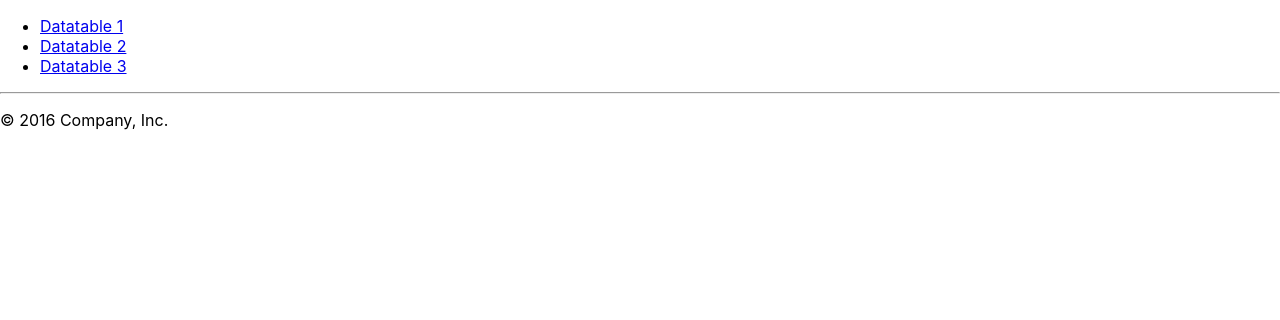
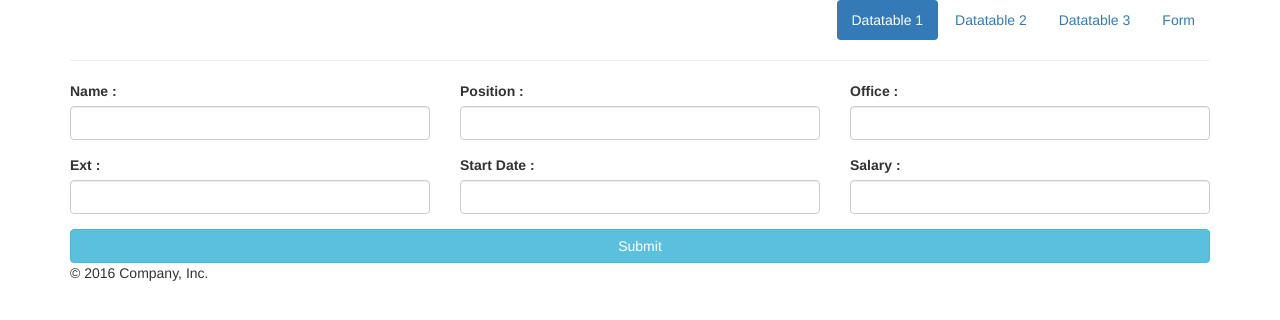
Before and after one commit to honestworker/react-datatable, a React (Create React App) app: page /#/form in a window 1280 px wide. Shown: the top 320 px of the page. Built offline with nearby package versions, Linux system fonts and the light colour scheme.

Commit message:
Add Form

```diff
--- a/public/index.html
+++ b/public/index.html
@@ -33,6 +33,7 @@
             </li>
             <li role="presentation"><a href="#/table2">Datatable 2</a></li>
             <li role="presentation"><a href="#/table3">Datatable 3</a></li>
+            <li role="presentation"><a href="#/form">Form</a></li>
           </ul>
         </nav>
       </div>
--- a/src/Routes.js
+++ b/src/Routes.js
@@ -1,33 +1,28 @@
-import React, { Suspense, lazy } from 'react';
-import { withRouter, Switch, Route, Redirect } from 'react-router-dom';
-// import { TransitionGroup, CSSTransition } from 'react-transition-group';
-
-/* loader component for Suspense*/
-// import PageLoader from './components/Common/PageLoader';
-
-// import Base from './components/Layout/Base';
-// import BasePage from './components/Layout/BasePage';
+import React, { Suspense, lazy } from "react";
+import { withRouter, Switch, Route, Redirect } from "react-router-dom";
 
 /* Used to render a lazy component with react-router */
-const waitFor = Tag => props => <Tag {...props}/>;
+const waitFor = Tag => props => <Tag {...props} />;
 
-const CommonTable = lazy(() => import('./components/tbl'));
-const XlsxTable = lazy(() => import('./components/tblxlsx'));
-const FixedcolTable = lazy(() => import('./components/tblfixedcol'));
+const CommonTable = lazy(() => import("./components/tbl"));
+const XlsxTable = lazy(() => import("./components/tblxlsx"));
+const FixedcolTable = lazy(() => import("./components/tblfixedcol"));
+const Frm = lazy(() => import("./components/form"));
 
 const Routes = ({ location }) => {
   return (
     <div>
       <Suspense fallback={false}>
-                {location.pathname === '/' ? <Redirect from="/" to="/table1" /> : null}
+        {location.pathname === "/" ? <Redirect from="/" to="/table1" /> : null}
         <Switch location={location}>
-                    <Route path="/table1" component={waitFor(CommonTable)}/>
-                    <Route path="/table2" component={waitFor(XlsxTable)}/>
-                    <Route path="/table3" component={waitFor(FixedcolTable)}/>
+          <Route path="/table1" component={waitFor(CommonTable)} />
+          <Route path="/table2" component={waitFor(XlsxTable)} />
+          <Route path="/table3" component={waitFor(FixedcolTable)} />
+          <Route path="/form" component={waitFor(Frm)} />
         </Switch>
       </Suspense>
     </div>
-    )
-}
+  );
+};
 
 export default withRouter(Routes);
--- /dev/null
+++ b/src/components/form.jsx
@@ -0,0 +1,115 @@
+import React, { Component } from "react";
+import { withRouter } from "react-router-dom";
+import axios from "axios";
+
+import '../../node_modules/bootstrap/dist/css/bootstrap.min.css';
+
+const $ = require("jquery");
+
+class Frm extends Component {
+  componentDidMount = () => {};
+
+  componentWillUnmount = () => {};
+
+  handleAdd = (event) => {
+    event.preventDefault();
+    const data = new FormData(event.target);
+    const send_data = Array();
+    for (let name of data.keys()) {
+      send_data.push(data.get(name));
+    }
+    axios({
+      method: "post",
+      url: "http://localhost:3100/employee",
+      data: send_data
+    }).then(resp => {
+      console.log(resp);
+    });
+
+    $("form")[0].reset();
+  };
+
+  render() {
+    return (
+      <React.Fragment>
+        <form id="eventform" onSubmit={this.handleAdd}>
+          <div className="row">
+            <div className="col-xs-4">
+              <div className="form-group">
+                <label>Name :</label>
+                <input
+                  type="text"
+                  className="form-control"
+                  name="name"
+                  ref={el => (this.formName = el)}
+                />
+              </div>
+            </div>
+            <div className="col-xs-4">
+              <div className="form-group">
+                <label>Position :</label>
+                <input
+                  type="text"
+                  className="form-control"
+                  name="position"
+                  ref={el => (this.formPosition = el)}
+                />
+              </div>
+            </div>
+            <div className="col-xs-4">
+              <div className="form-group">
+                <label>Office :</label>
+                <input
+                  type="text"
+                  className="form-control"
+                  name="office"
+                  ref={el => (this.formOffice = el)}
+                />
+              </div>
+            </div>
+          </div>
+
+          <div className="row">
+            <div className="col-xs-4">
+              <div className="form-group">
+                <label>Ext :</label>
+                <input
+                  type="text"
+                  className="form-control"
+                  name="ext"
+                  ref={el => (this.formExt = el)}
+                />
+              </div>
+            </div>
+            <div className="col-xs-4">
+              <div className="form-group">
+                <label>Start Date :</label>
+                <input
+                  type="text"
+                  className="form-control"
+                  name="startDate"
+                  ref={el => (this.formDate = el)}
+                />
+              </div>
+            </div>
+            <div className="col-xs-4">
+              <div className="form-group">
+                <label>Salary :</label>
+                <input
+                  type="text"
+                  className="form-control"
+                  name="salary"
+                  ref={el => (this.formSalary = el)}
+                />
+              </div>
+            </div>
+          </div>
+
+          <input type="submit" className="btn btn-block btn-info btn-admins-only" value="Submit" />
+        </form>
+      </React.Fragment>
+    );
+  }
+}
+
+export default withRouter(Frm);
```
Also changed, not shown: 1 other file (tests, documents, lock files or other folders). Lines whose indentation alone changed are shown as unchanged.
